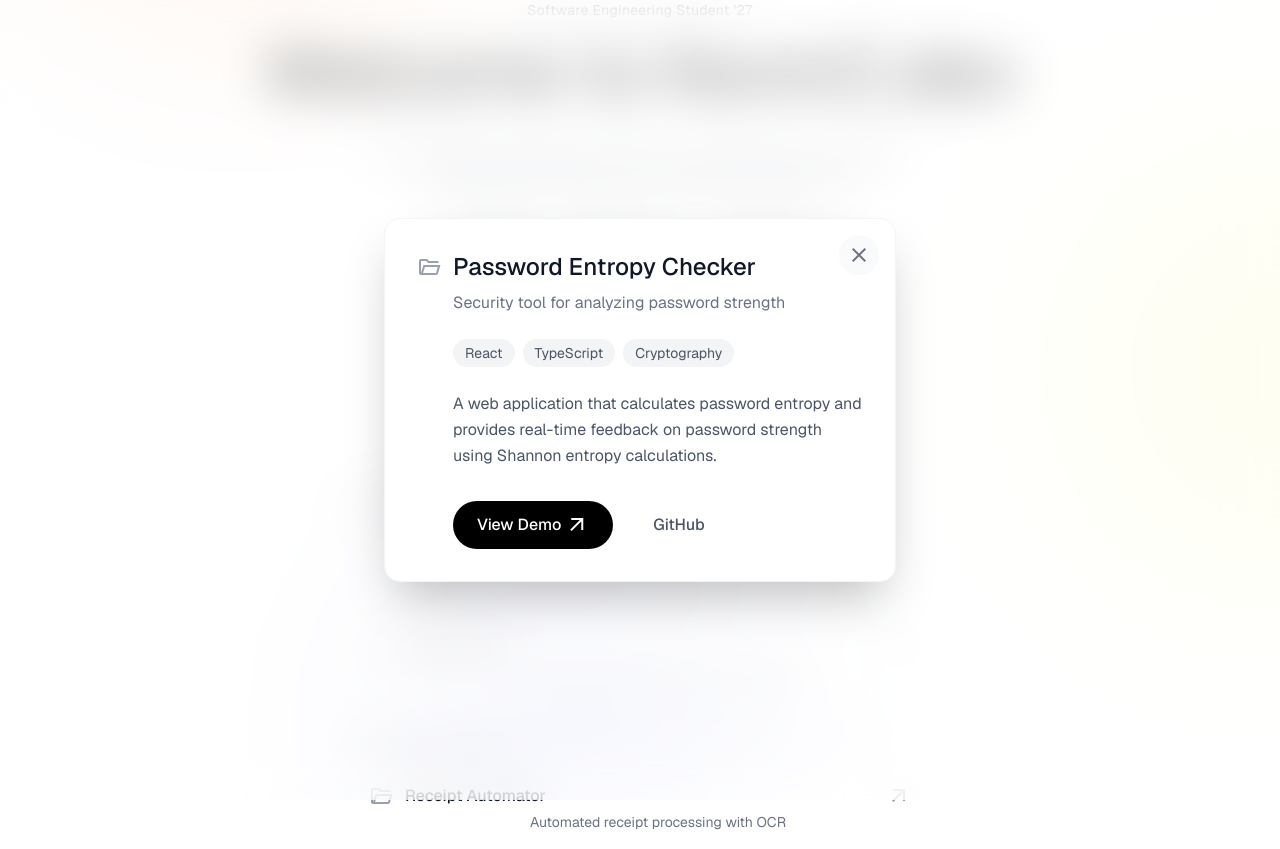
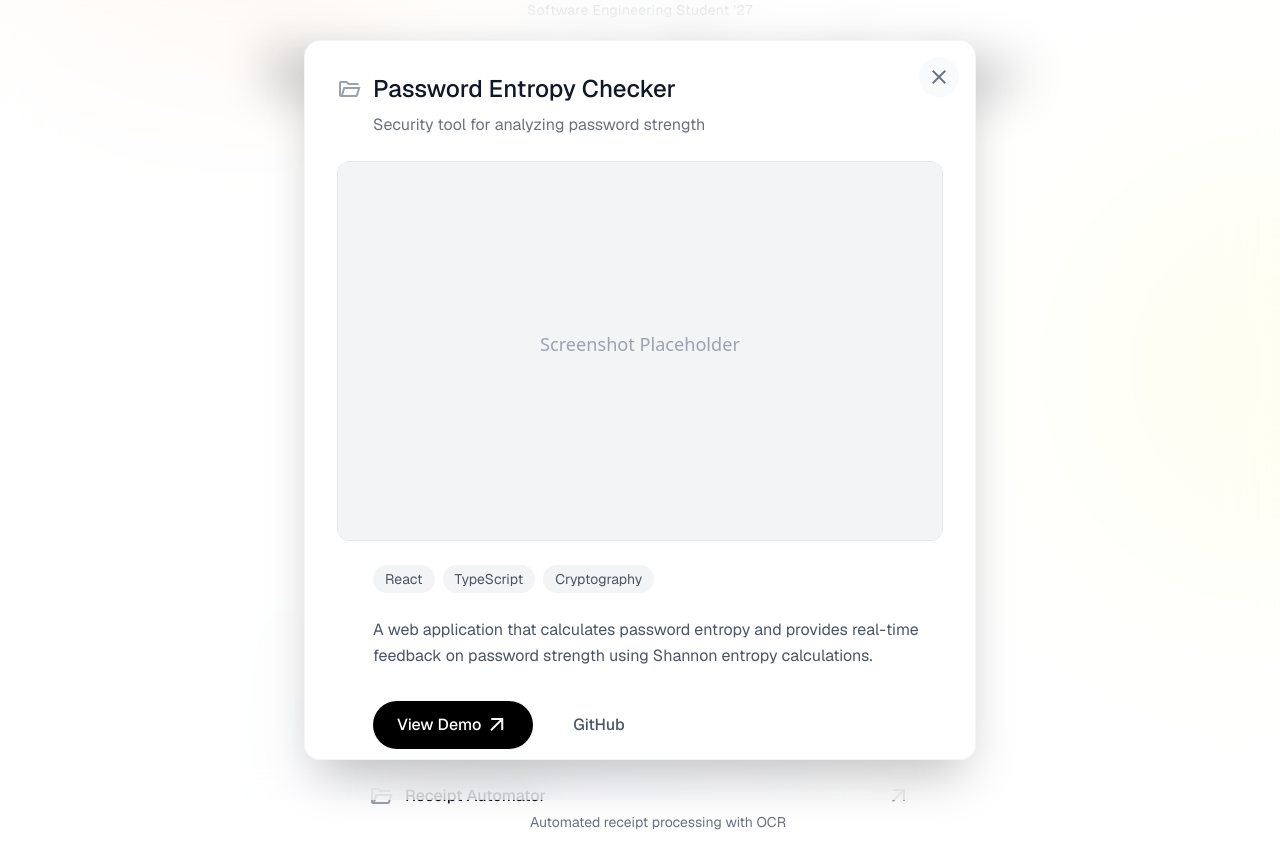
Before and after one commit to kvn8888/kvn8888.github.io, a Next.js app in the folder homepage/: page / in a window 1280 px wide. Both pictures are taken after a click on the element 639 px from the left and 567 px from the top of the page. Built offline with nearby package versions, Linux system fonts and the light colour scheme.

Commit message:
Add screenshot support to projects and include placeholder SVG

```diff
--- a/homepage/src/app/components/ProjectModal.tsx
+++ b/homepage/src/app/components/ProjectModal.tsx
@@ -1,6 +1,7 @@
 'use client';
 
 import { motion } from 'framer-motion';
+import Image from 'next/image';
 import type { Project } from './types';
 
 interface ProjectModalProps {
@@ -23,7 +24,7 @@ export function ProjectModal({ project, onClose }: ProjectModalProps) {
       <motion.div
         layoutId={`card-${project.id}`}
         transition={{ type: "spring", stiffness: 500, damping: 30 }}
-        className="bg-white rounded-2xl w-full max-w-lg p-6 sm:p-8 shadow-2xl relative border border-gray-100 flex flex-col z-10 overflow-hidden pointer-events-auto"
+        className="bg-white rounded-2xl w-full max-w-lg md:max-w-2xl p-6 sm:p-8 shadow-2xl relative border border-gray-100 flex flex-col z-10 overflow-hidden pointer-events-auto max-h-[90vh] overflow-y-auto"
       >
         <button
           onClick={onClose}
@@ -62,6 +63,20 @@ export function ProjectModal({ project, onClose }: ProjectModalProps) {
           transition={{ delay: 0.1, duration: 0.2 }}
           className="flex flex-col flex-grow ml-[36px]"
         >
+          {/* Screenshot */}
+          {project.screenshot && (
+            <div className="mb-6 -ml-[36px] rounded-xl overflow-hidden border border-gray-200">
+              <Image
+                src={project.screenshot}
+                alt={`${project.title} screenshot`}
+                width={800}
+                height={600}
+                className="w-full h-auto object-cover"
+                style={{ maxHeight: '400px', objectFit: 'cover', objectPosition: 'top' }}
+              />
+            </div>
+          )}
+
           <div className="flex flex-wrap gap-2 mb-6">
             {project.tags.map((tag) => (
               <span
--- a/homepage/src/app/components/types.ts
+++ b/homepage/src/app/components/types.ts
@@ -9,4 +9,6 @@ export interface Project {
   demoUrl: string;
   githubUrl: string;
   category: ProjectCategory;
+  /** Optional screenshot URL - width should be consistent, height can vary */
+  screenshot?: string;
 }
--- a/homepage/src/app/page.tsx
+++ b/homepage/src/app/page.tsx
@@ -15,6 +15,7 @@ const projects: Project[] = [
     demoUrl: '#',
     githubUrl: '#',
     category: 'personal',
+    screenshot: '/screenshots/placeholder.svg',
   },
   {
     id: 'google-tts',
@@ -25,6 +26,7 @@ const projects: Project[] = [
     demoUrl: '#',
     githubUrl: '#',
     category: 'personal',
+    screenshot: '/screenshots/placeholder.svg',
   },
   // Academic Projects
   {
@@ -36,6 +38,7 @@ const projects: Project[] = [
     demoUrl: '#',
     githubUrl: '#',
     category: 'academic',
+    screenshot: '/screenshots/placeholder.svg',
   },
   // Hackathon Projects (placeholder)
 ];
```
Also changed, not shown: homepage/public/screenshots/placeholder.svg (added).
